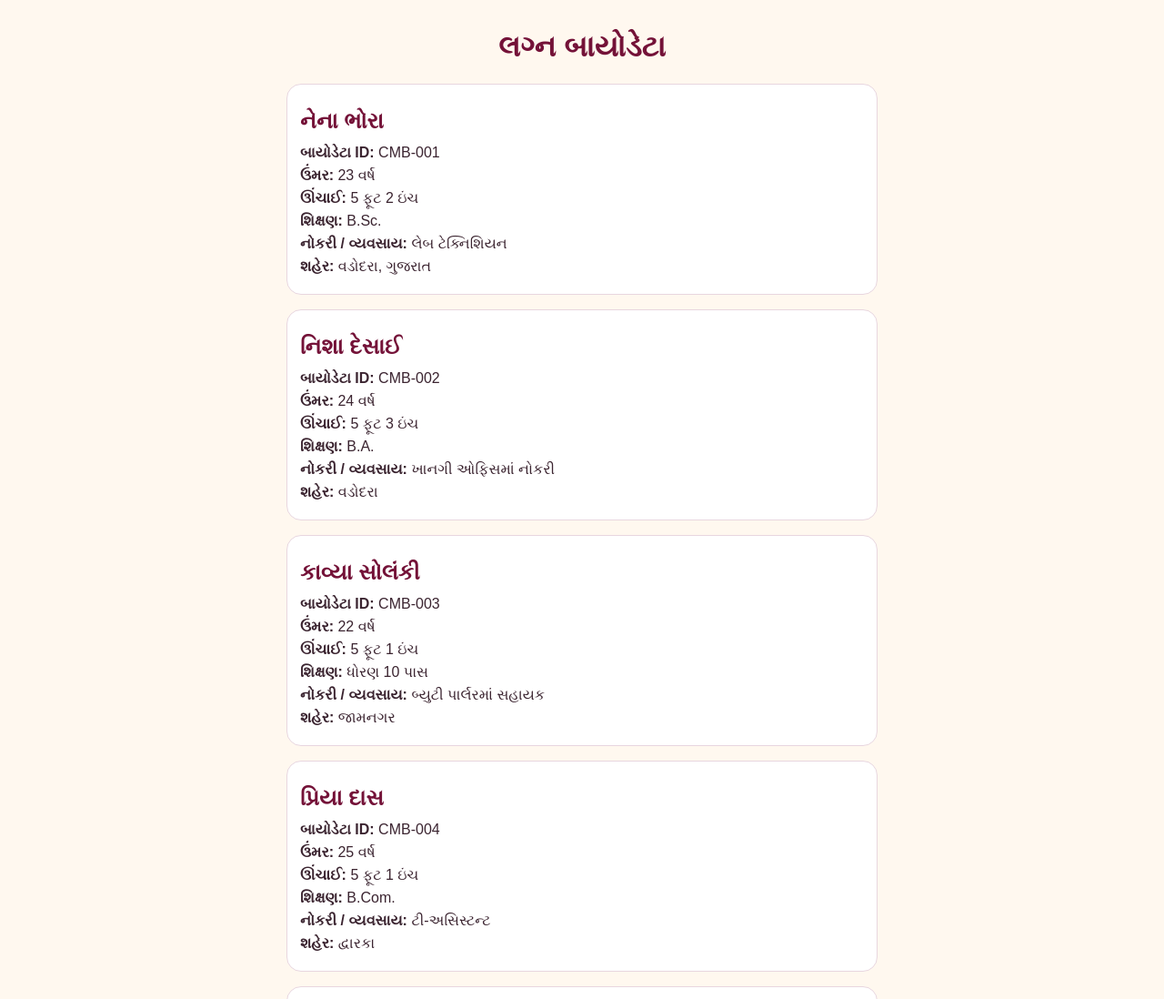
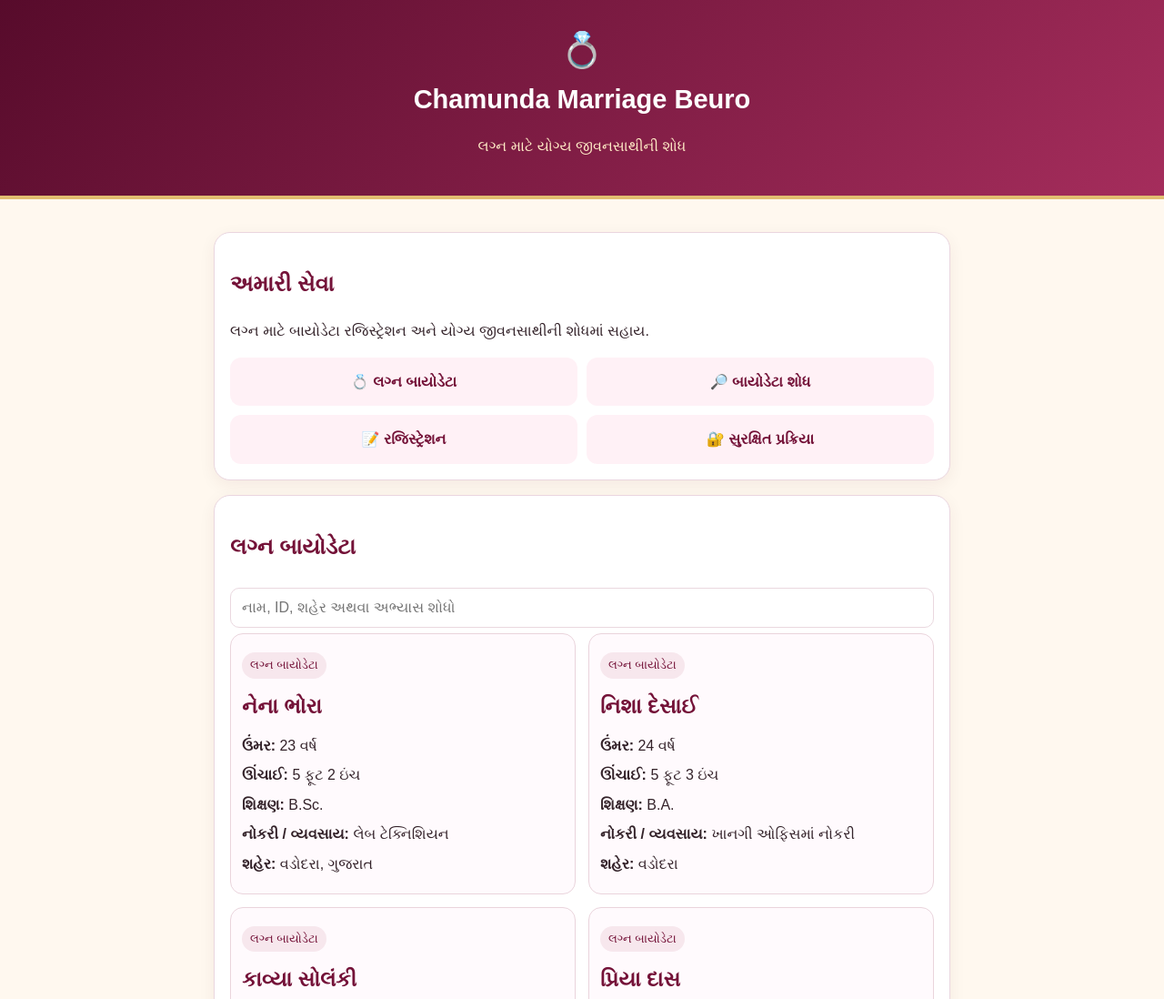
Before and after one commit to PrakashChauhan7188/chamunda-marriage-beuro, a plain HTML site: page index.html in a window 1280 px wide. Shown: the top 1098 px of the page at 91% size. Drawn offline with Linux system fonts and the light colour scheme.

Commit message:
Update index.html

```diff
--- a/index.html
+++ b/index.html
@@ -1,30 +1,97 @@
+
 <!DOCTYPE html>
 <html lang="gu">
 <head>
 <meta charset="UTF-8">
 <meta name="viewport" content="width=device-width, initial-scale=1">
-<title>લગ્ન બાયોડેટા</title>
+<meta name="theme-color" content="#741238">
+<title>Chamunda Marriage Beuro</title>
 <style>
 *{box-sizing:border-box}
-body{margin:0;padding:12px;background:#fff8ef;color:#3b2430;font-family:Arial,sans-serif}
-h1{text-align:center;color:#741238}
-.grid{display:grid;grid-template-columns:1fr;gap:16px;max-width:650px;margin:auto}
-.card{background:#fff;border:1px solid #e8d6df;border-radius:16px;padding:14px;overflow:hidden}
-.card img{width:100%;height:auto;display:block;object-fit:contain;border-radius:10px}
-h2{color:#741238;margin:12px 0}
-p{margin:7px 0;overflow-wrap:anywhere}
+body{margin:0;font-family:Arial,sans-serif;background:#fff8ef;color:#34232a;line-height:1.6}
+header{background:linear-gradient(135deg,#570b2b,#a52d5c);color:#fff;text-align:center;padding:25px 12px;border-bottom:4px solid #e1bd70}
+header h1{margin:0;font-size:29px}
+header p{color:#ffebc6}
+main{max-width:850px;margin:auto;padding:12px}
+.card{background:#fff;border:1px solid #ead6df;border-radius:18px;padding:17px;margin:16px 0;box-shadow:0 5px 18px #520c2510}
+h2,h3{color:#741238}
+.tiles{display:grid;grid-template-columns:repeat(2,minmax(0,1fr));gap:10px}
+.tile{background:#fff1f6;padding:14px;text-align:center;border-radius:12px;color:#741238;font-weight:bold}
+input,select{width:100%;padding:12px;border:1px solid #ead8df;border-radius:10px;font-size:16px;margin:6px 0}
+.btn{display:block;background:#741238;color:white;text-decoration:none;text-align:center;padding:13px;border-radius:10px;margin:10px 0;font-weight:bold;border:0;width:100%;font-size:16px}
+.grid{display:grid;grid-template-columns:1fr;gap:14px}
+.profile{background:#fffafd;border:1px solid #ead4dc;border-radius:14px;padding:12px;min-width:0}
+.profile img{display:block;width:100%;height:auto;object-fit:contain;border-radius:10px}
+.profile h3{font-size:23px;margin:12px 0}
+.profile p{margin:7px 0;overflow-wrap:anywhere}
+.tag{display:inline-block;background:#f7e7ed;color:#741238;border-radius:18px;padding:4px 9px;font-size:13px;margin-top:8px}
+footer{background:#570b2b;color:#fff;text-align:center;padding:20px}
+@media(min-width:650px){main{padding:20px}.grid{grid-template-columns:repeat(2,minmax(0,1fr))}}
 </style>
 </head>
 <body>
-<h1>લગ્ન બાયોડેટા</h1>
+
+<header>
+  <div style="font-size:38px">💍</div>
+  <h1>Chamunda Marriage Beuro</h1>
+  <p>લગ્ન માટે યોગ્ય જીવનસાથીની શોધ</p>
+</header>
+
+<main>
+
+<section class="card">
+  <h2>અમારી સેવા</h2>
+  <p>લગ્ન માટે બાયોડેટા રજિસ્ટ્રેશન અને યોગ્ય જીવનસાથીની શોધમાં સહાય.</p>
+  <div class="tiles">
+    <div class="tile">💍 લગ્ન બાયોડેટા</div>
+    <div class="tile">🔎 બાયોડેટા શોધ</div>
+    <div class="tile">📝 રજિસ્ટ્રેશન</div>
+    <div class="tile">🔐 સુરક્ષિત પ્રક્રિયા</div>
+  </div>
+</section>
+
+<section class="card" id="biodata">
+  <h2>લગ્ન બાયોડેટા</h2>
+  <input id="search" placeholder="નામ, ID, શહેર અથવા અભ્યાસ શોધો">
   <div class="grid" id="profiles"></div>
+</section>
+
+<section class="card" id="registration">
+  <h2>રજિસ્ટ્રેશન</h2>
+  <p>રજિસ્ટ્રેશન ફોર્મ ભરીને તમારી સાચી માહિતી સબમિટ કરો.</p>
+  <a class="btn" href="https://forms.gle/7gsYUcPXXaidVuYV7" target="_blank" rel="noopener">રજિસ્ટ્રેશન ફોર્મ ખોલો</a>
+</section>
+
+<section class="card" id="payment">
+  <h2>રજિસ્ટ્રેશન ફી: ₹999</h2>
+  <p><b>UPI ID:</b> prakashchauhan7188-3@oksbi</p>
+  <button class="btn" id="copy">UPI ID કોપી કરો</button>
+  <p>ચુકવણી કરતાં પહેલાં UPI વિગતો ચકાસો.</p>
+</section>
+
+<section class="card">
+  <h2>UTR નંબર સબમિટ કરો</h2>
+  <a class="btn" href="https://forms.gle/RJc8Wtty7HJyaymU9" target="_blank" rel="noopener">UTR ફોર્મ ખોલો</a>
+</section>
+
+<section class="card">
+  <h2>નિયમો અને શરતો</h2>
+  <p>રજિસ્ટ્રેશન ફી ₹999 છે અને સભ્યપદની માન્યતા એક વર્ષ છે.</p>
+  <p>તમારી માહિતી સાચી હોવી જરૂરી છે. યોગ્ય પ્રોફાઇલ કે લગ્નની ખાતરી આપવામાં આવતી નથી. ચુકવણી પહેલાં લાગુ પડતી રિફંડ નીતિ તપાસો.</p>
+</section>
+
+</main>
+
+<footer>
+  <b>Chamunda Marriage Beuro</b>
+</footer>
 
 <script>
 const biodata=[
 {name:"નેના ભોરા",age:"23 વર્ષ",height:"5 ફૂટ 2 ઇંચ",education:"B.Sc.",job:"લેબ ટેક્નિશિયન",city:"વડોદરા, ગુજરાત",photo:"biodata1.jpg"},
 {name:"નિશા દેસાઈ",age:"24 વર્ષ",height:"5 ફૂટ 3 ઇંચ",education:"B.A.",job:"ખાનગી ઓફિસમાં નોકરી",city:"વડોદરા",photo:"biodata2.jpg"},
 {name:"કાવ્યા સોલંકી",age:"22 વર્ષ",height:"5 ફૂટ 1 ઇંચ",education:"ધોરણ 10 પાસ",job:"બ્યુટી પાર્લરમાં સહાયક",city:"જામનગર",photo:"biodata3.jpg"},
- {name:"પ્રિયા દાસ",age:"25 વર્ષ",height:"5 ફૂટ 1 ઇંચ",education:"B.Com.",job:"ટી-અસિસ્ટન્ટ",city:"દ્વારકા",photo:"biodata4.jpg"},
+{name:"પ્રિયા દાસ",age:"25 વર્ષ",height:"5 ફૂટ 1 ઇંચ",education:"B.Com.",job:"ટી.એસ્ટેટ ઓફિસ આસિસ્ટન્ટ",city:"દ્વારકા",photo:"biodata4.jpg"},
 {name:"હેતલ રાઠોડ",age:"23 વર્ષ",height:"5 ફૂટ 3 ઇંચ",education:"B.A.",job:"ખાનગી ઓફિસમાં નોકરી",city:"રાજકોટ",photo:"biodata5.jpg"},
 {name:"કાવ્યા પટેલ",age:"24 વર્ષ",height:"5 ફૂટ 2 ઇંચ",education:"B.Com.",job:"પ્રાઇવેટ કંપનીમાં નોકરી",city:"અમદાવાદ",photo:"biodata6.jpg"},
 {name:"નંદિની ચૌહાણ",age:"25 વર્ષ",height:"5 ફૂટ 2 ઇંચ",education:"B.A.",job:"પ્રાઇવેટ નોકરી",city:"વડોદરા",photo:"biodata7.jpg"},
@@ -33,12 +100,16 @@ const biodata=[
 {name:"રીમા પટેલ",age:"23 વર્ષ",height:"5 ફૂટ 3 ઇંચ",education:"ધોરણ 12 પાસ",job:"ખાનગી નોકરી",city:"અમદાવાદ",photo:"biodata10.jpg"}
 ];
 
-document.getElementById("profiles").innerHTML=biodata.map((p,i)=>`
- <article class="card">
-   <img src="${p.photo}" alt="${p.name}નો બાયોડેટા"
-        onerror="this.style.display='none'">
-   <h2>${p.name}</h2>
-   <p><b>બાયોડેટા ID:</b> CMB-${String(i+1).padStart(3,"0")}</p>
+function showProfiles(){
+ const q=document.getElementById("search").value.trim().toLowerCase();
+ const filtered=biodata.filter(p=>
+  [p.name,p.city,p.education,p.job].some(v=>v.toLowerCase().includes(q))
+ );
+ document.getElementById("profiles").innerHTML=filtered.map(p=>`
+  <article class="profile">
+   <img src="${p.photo}" alt="${p.name}" onerror="this.style.display='none'">
+   <span class="tag">લગ્ન બાયોડેટા</span>
+   <h3>${p.name}</h3>
    <p><b>ઉંમર:</b> ${p.age}</p>
    <p><b>ઊંચાઈ:</b> ${p.height}</p>
    <p><b>શિક્ષણ:</b> ${p.education}</p>
@@ -46,6 +117,19 @@ document.getElementById("profiles").innerHTML=biodata.map((p,i)=>`
    <p><b>શહેર:</b> ${p.city}</p>
   </article>
  `).join("");
+}
+document.getElementById("search").addEventListener("input",showProfiles);
+showProfiles();
+
+document.getElementById("copy").addEventListener("click",async()=>{
+ const upi="prakashchauhan7188-3@oksbi";
+ try{
+  await navigator.clipboard.writeText(upi);
+  alert("UPI ID કોપી થયું");
+ }catch(e){
+  prompt("UPI ID કોપી કરો",upi);
+ }
+});
 </script>
 </body>
 </html>
```
Lines whose indentation alone changed are shown as unchanged.
